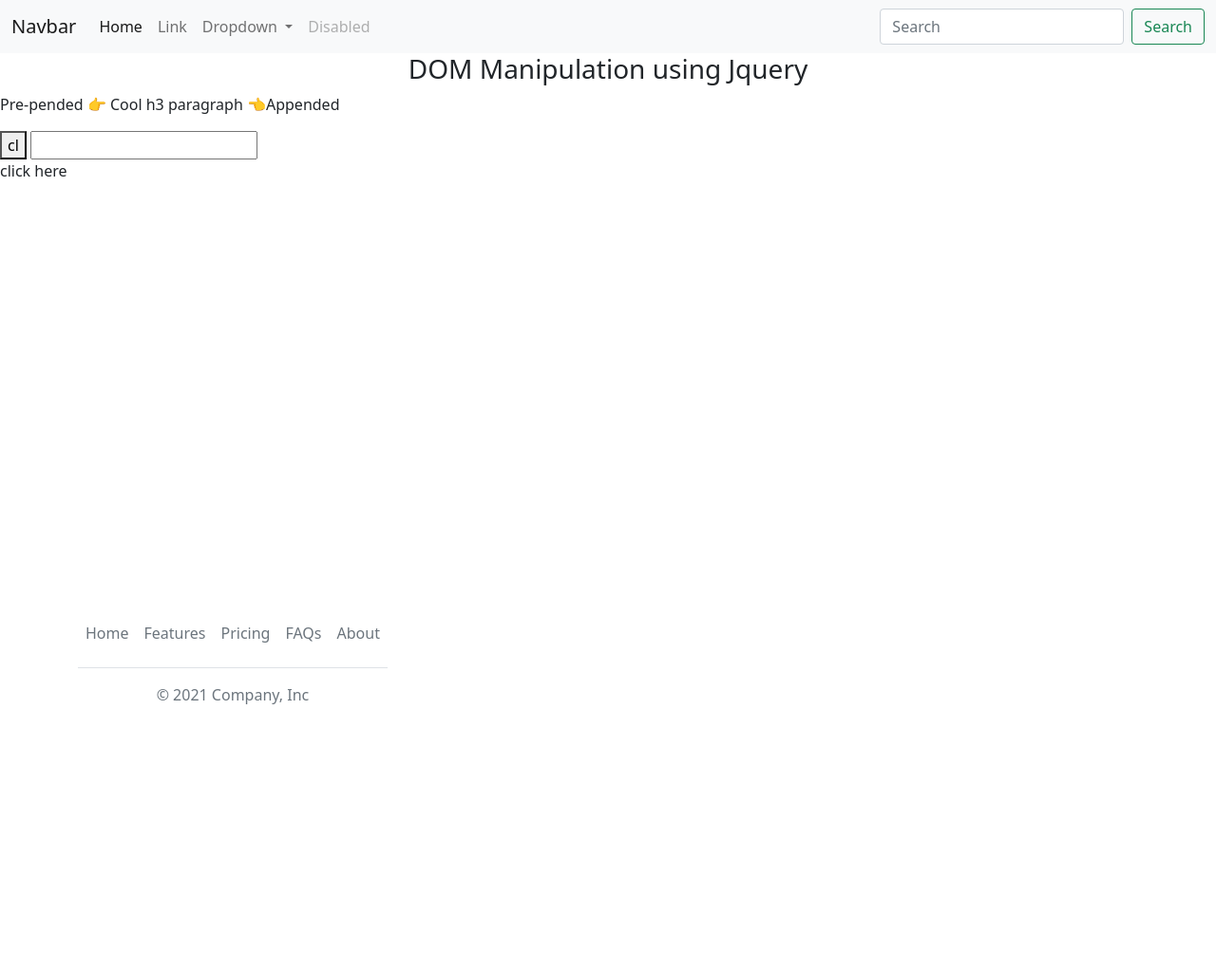
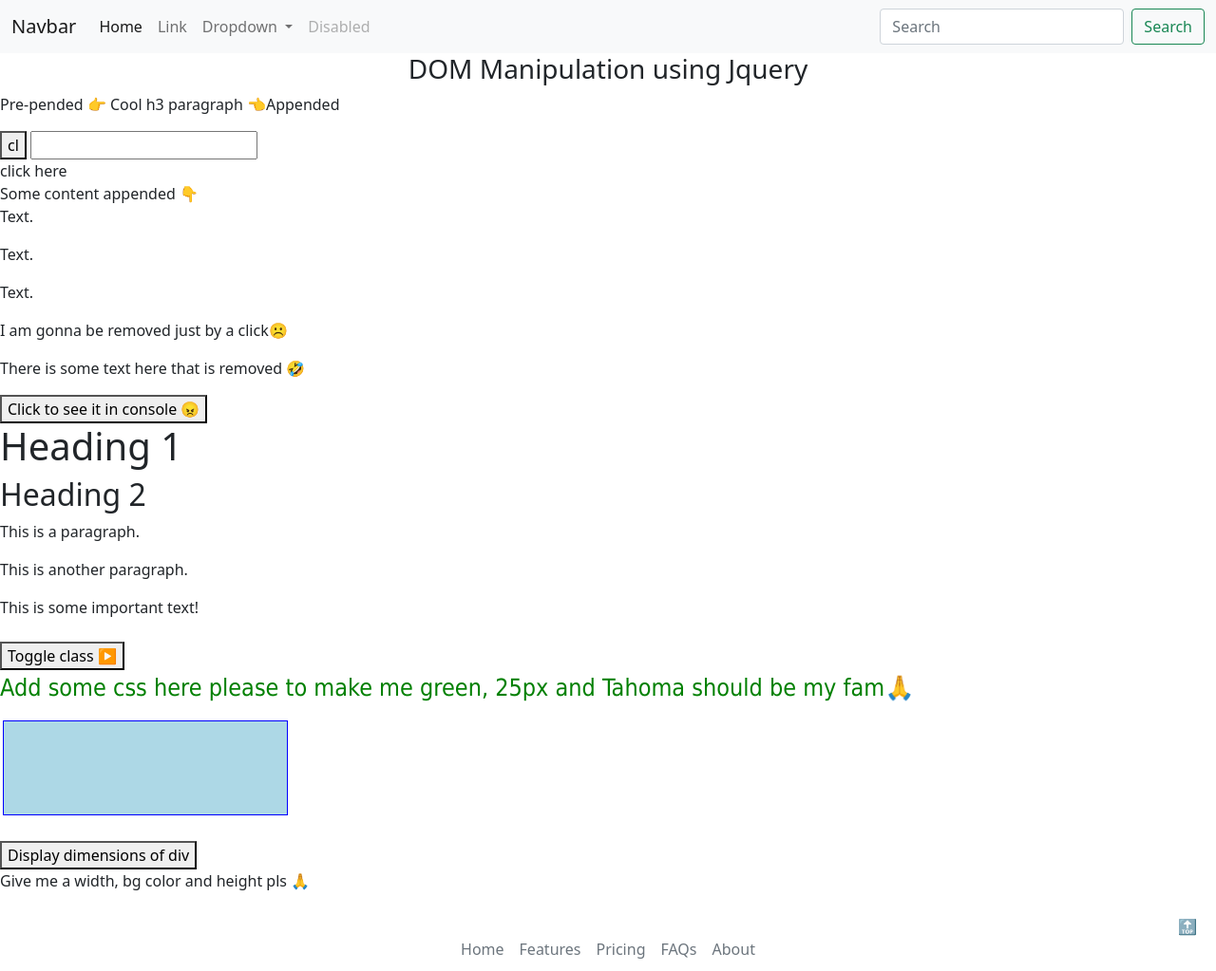
Before and after one commit to ProHashim/jquerypractice, a plain HTML site: page Jquery DOM manipulation/jqueryDom.html in a window 1280 px wide. Shown: the top 1023 px of the page at 95% size. Before the commit the page ends 800 px from the top, so only its background shows below. Drawn offline with nearby package versions, Linux system fonts and the light colour scheme.

Commit message:
HTML dom second last day

```diff
--- a/Jquery DOM manipulation/app.js
+++ b/Jquery DOM manipulation/app.js
@@ -1,16 +1,16 @@
-$(document).ready(function(){
+$(document).ready(function () {
     // text() function
     console.log($("h3").text())
 
     $("h3").click(function () {
         $(this).text("You clicked here now I am changed :(")
         console.log(h3)
-     })
+    })
 
     // getting html
     // console.log($("h3").html())
 
-    $("#cool").blur(function(){
+    $("#cool").blur(function () {
         //getting the value of an input using jquery
         console.log($("#cool").val())
         // attr() function
@@ -20,25 +20,107 @@ $(document).ready(function(){
     $("#img").click(function () {
 
         $("img").attr({
-            "src" : "/a.jpg",
+            "src": "/a.jpg",
             "alt": "an image",
             "width": "200px"
         })
     });
 
 
-    $("h3").text(function(i, originalText){
+    $("h3").text(function (i, originalText) {
         console.log(`${originalText} is replaced with COOOOOL at ${i}`)
     })
 
     $("#change").click(function () {
         $("#willChange").text("Very cool")
-     })
+    })
 
 
-     $("#willChange").append(" 👈Appended")
-     $("#willChange").prepend("Pre-pended 👉 ")
+    $("#willChange").append(" 👈Appended")
+    $("#willChange").prepend("Pre-pended 👉 ")
+    //  We can also inser multiple elements with append() / prepend()
 
 
+    var txt1 = "<p>Text.</p>";               // Create element with HTML
+    var txt2 = $("<p></p>").text("Text.");   // Create with jQuery
+    var txt3 = document.createElement("p");  // Create with DOM
+    txt3.innerHTML = "Text.";
+    $("#appended").append(txt1, txt2, txt3)
 
+    // Two other methods are after() and before() work s
+    // ame as append and prepend()
+
+    $("#removed").click(function () {
+        $(this).remove()
+    })
+
+    $("#removeShow").empty()
+
+
+    $("#reveal").click(function () {
+        console.log($("#removeShow").text())
+    })
+    //  Use $("p").remove(".test, .demo"); to remove
+    // multiple classes / ids
+
+    // addClass()
+    // $(".button").click(function () {
+    //     $(".addclass").addClass("blue")
+    //     $(".div").addClass("important")
+    // })
+
+    // removeClass()
+    // $(".button").click(function () {
+    //     $(".addclass").removeClass("addclass")
+    //     $(".div").removeClass("important")
+    // })
+
+
+    // toggleClass()
+    $(".button").click(function () {
+        $(".addclass").toggleClass("blue")
+        $(".div").toggleClass("important")
+    })
+
+    // $("#csspls").css("color", "green")
+
+
+    $("#csspls").css({
+        "color": "green",
+        "fontSize": "25px",
+        "fontFamily": "Tahoma"
+    })
+
+    $("#scrollTop").css({
+        "position": "absolute",
+        "right": "20px"
+    })
+
+    $("#scrollTop").click(function () {
+        $(this).css({
+            "position": "fixed",
+            "right": "20px",
+            "top": "100px"
+
+        })
+    })
+
+    $("#showwh").click(function () {
+        let txt = ""
+        txt += "Width of: " + $("#div1").width() + "<br>"
+        txt += "Height of: " + $("#div1").height() + "<br>"
+        $("#div1").html(txt)
+    })
+
+    // Similarly we can use:
+    // innerWidth, innerHeight, outerWidth, outerHeight
+
+    // get height and width including padding, border and margin
+    // innerWidth(true), innerHeight(true), outerWidth(true),
+    // outerHeight(true)
+    $("#pls").click(function () {
+        $(this).height(200)
+        $(this).width(500)
+        $(this).css("background-color", "burlywood")
+    })
 })
--- a/Jquery DOM manipulation/jqueryDom.html
+++ b/Jquery DOM manipulation/jqueryDom.html
@@ -24,6 +24,7 @@
     <link rel="stylesheet" href="style.css" />
     <title>Hello, world!</title>
   </head>
+
   <body>
     <nav class="navbar navbar-expand-lg navbar-light bg-light">
       <div class="container-fluid">
@@ -61,7 +62,9 @@
               <ul class="dropdown-menu" aria-labelledby="navbarDropdown">
                 <li><a class="dropdown-item" href="#">Action</a></li>
                 <li><a class="dropdown-item" href="#">Another action</a></li>
-                <li><hr class="dropdown-divider" /></li>
+                <li>
+                  <hr class="dropdown-divider" />
+                </li>
                 <li>
                   <a class="dropdown-item" href="#">Something else here</a>
                 </li>
@@ -109,8 +112,37 @@
       <img src="" alt="" />
     </div>
 
+    <p id="appended">Some content appended 👇</p>
+
+    <p id="removed">I am gonna be removed just by a click☹️</p>
+    <p>There is some text here that is removed 🤣</p>
+    <div id="removeShow">Removed</div>
+    <button id="reveal">Click to see it in console 😠</button>
+
+    <h1 class="addclass">Heading 1</h1>
+    <h2 class="addclass">Heading 2</h2>
+
+    <p class="addclass">This is a paragraph.</p>
+    <p class="addclass">This is another paragraph.</p>
+    <div class="div">This is some important text!</div>
+    <br />
+
+    <button class="button">Toggle class ▶️</button>
+
+    <p id="csspls">
+      Add some css here please to make me green, 25px and Tahoma should be my
+      fam🙏
+    </p>
+
+    <div id="div1"></div>
+    <br />
+
+    <button id="showwh">Display dimensions of div</button>
+
+    <div id="pls">Give me a width, bg color and height pls 🙏</div>
     <!-- Footer -->
     <div class="container">
+      <div id="scrollTop">🔝</div>
       <footer class="py-3 my-4">
         <ul class="nav justify-content-center border-bottom pb-3 mb-3">
           <li class="nav-item">
--- a/Jquery DOM manipulation/style.css
+++ b/Jquery DOM manipulation/style.css
@@ -1,4 +1,16 @@
-div.container footer{
-    position: fixed;
-    bottom: 0;
-}
+.important {
+    font-weight: bold;
+    font-size: xx-large;
+  }
+
+  .blue {
+    color: blue;
+  }
+  #div1 {
+    height: 100px;
+    width: 300px;
+    padding: 10px;
+    margin: 3px;
+    border: 1px solid blue;
+    background-color: lightblue;
+  }
```
